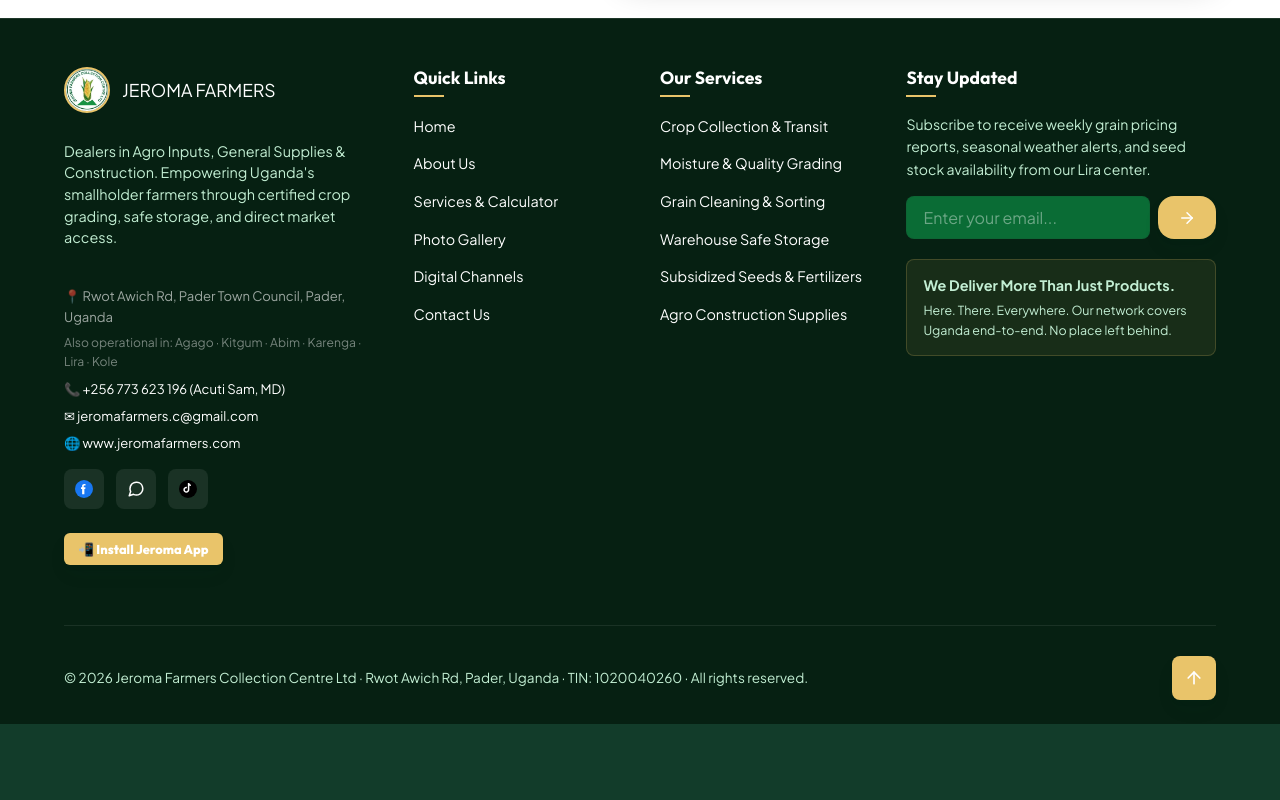
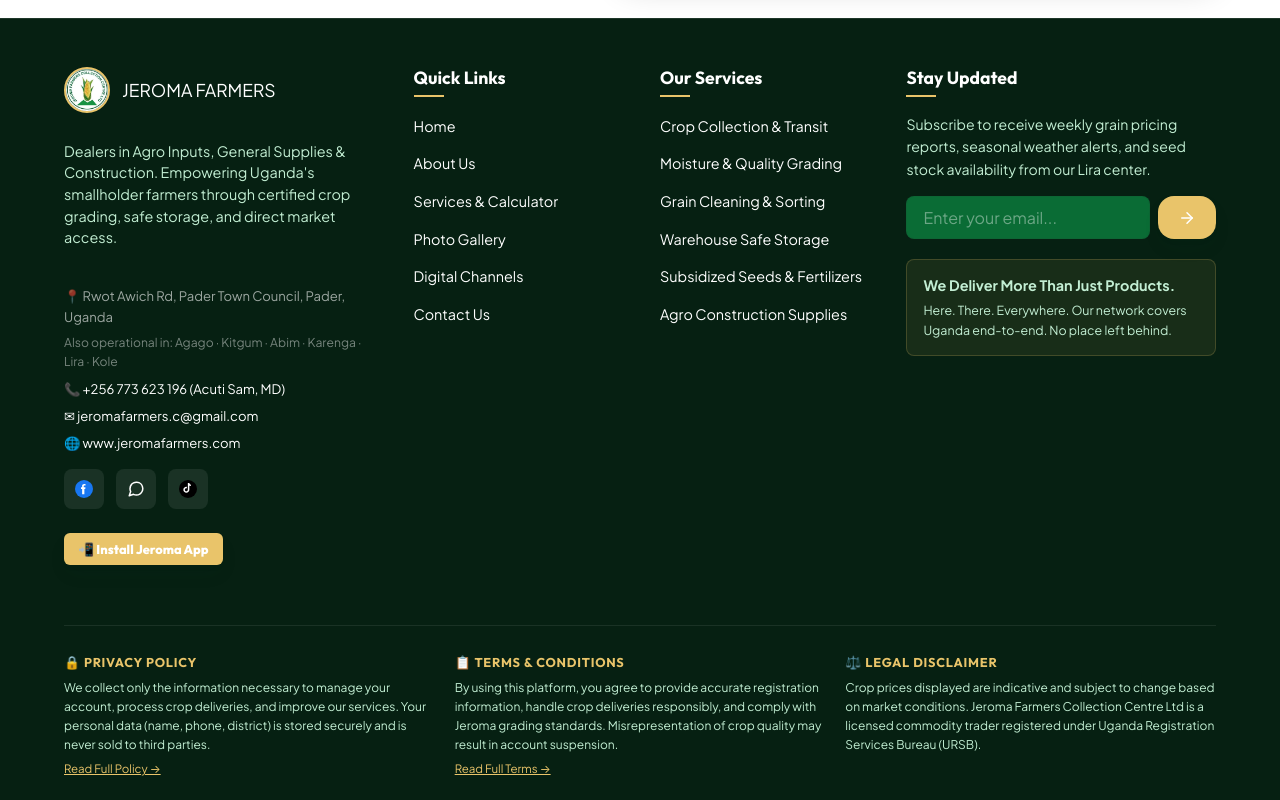
Before and after one commit to Omongo-Bden/jeroma-farmers-web, a React (Vite) app: page / in a window 1280 px wide. Shown: the part 11200-12000 px from the top of the page. Before the commit the page ends 11924 px from the top, so only its background shows below. Built offline with nearby package versions, Linux system fonts and the light colour scheme; no server answers.

Commit message:
UI: Compact Ask Jeroma pill + round login button on mobile; Privacy Policy, Terms & Cookie Policy in footer

```diff
--- a/src/components/Footer.jsx
+++ b/src/components/Footer.jsx
@@ -196,6 +196,118 @@ export default function Footer({ lang, translations: _translations, showInstallB
           </div>
         </div>
 
+        {/* Privacy & Legal Section */}
+        <div style={{
+          borderTop: '1px solid rgba(255,255,255,0.08)',
+          padding: '28px 0 0',
+          marginTop: '8px'
+        }}>
+          <div style={{
+            display: 'grid',
+            gridTemplateColumns: 'repeat(auto-fit, minmax(200px, 1fr))',
+            gap: '20px',
+            marginBottom: '20px'
+          }}>
+            {/* Privacy Policy */}
+            <div>
+              <h5 style={{ color: 'var(--color-secondary)', fontSize: '0.8rem', fontWeight: 700, marginBottom: '8px', textTransform: 'uppercase', letterSpacing: '0.06em' }}>
+                🔒 {lang === 'en' ? 'Privacy Policy' : 'Cik me Privacy'}
+              </h5>
+              <p style={{ fontSize: '0.75rem', color: 'rgba(255,255,255,0.5)', lineHeight: 1.6 }}>
+                {lang === 'en'
+                  ? 'We collect only the information necessary to manage your account, process crop deliveries, and improve our services. Your personal data (name, phone, district) is stored securely and is never sold to third parties.'
+                  : 'Wakano data keken me tic — nying, simu, kede district. Data ni coyo maber kede pe wamiyo bot dano mukene mo ceng.'}
+              </p>
+              <button
+                onClick={() => alert(lang === 'en'
+                  ? 'PRIVACY POLICY — Jeroma Farmers Collection Centre Ltd\n\nData We Collect: Name, phone number, district, crop delivery records, and app usage data.\n\nHow We Use It: To process deliveries, manage payouts, send collection schedule alerts, and improve our services.\n\nData Sharing: We do NOT sell or share your personal information with any third party. Data may be shared only with licensed government agricultural bodies as required by Uganda law.\n\nData Storage: All data is encrypted and stored on secure servers. You may request deletion of your account data at any time by contacting us at jeromafarmers.c@gmail.com.\n\nContact: Jeroma Farmers Collection Centre Ltd, Rwot Awich Rd, Pader · +256 773 623 196'
+                  : 'CIKE ME PRIVACY — Jeroma Farmers Collection Centre Ltd\n\nData ma wakano: Nying, simu, district, rekodi me cam, kede tic me app.\n\nTwero data: Pe wamiyo data ni bot dano mo pe. Wamiyo keken bot government me Uganda ka mite.\n\nLworo data: Data ducu coy maber i server me secure. Ka imito kwanyo data ni, bidh bot jeromafarmers.c@gmail.com.\n\nKama wabet: Jeroma Farmers Collection Centre Ltd, Rwot Awich Rd, Pader · +256 773 623 196'
+                )}
+                style={{ background: 'none', border: 'none', color: 'var(--color-secondary)', fontSize: '0.72rem', cursor: 'pointer', padding: 0, textDecoration: 'underline', marginTop: '6px' }}
+              >
+                {lang === 'en' ? 'Read Full Policy →' : 'Kwan Cik ducu →'}
+              </button>
+            </div>
+
+            {/* Terms & Conditions */}
+            <div>
+              <h5 style={{ color: 'var(--color-secondary)', fontSize: '0.8rem', fontWeight: 700, marginBottom: '8px', textTransform: 'uppercase', letterSpacing: '0.06em' }}>
+                📋 {lang === 'en' ? 'Terms & Conditions' : 'Cik me Tic'}
+              </h5>
+              <p style={{ fontSize: '0.75rem', color: 'rgba(255,255,255,0.5)', lineHeight: 1.6 }}>
+                {lang === 'en'
+                  ? 'By using this platform, you agree to provide accurate registration information, handle crop deliveries responsibly, and comply with Jeroma grading standards. Misrepresentation of crop quality may result in account suspension.'
+                  : 'Ka iketo tic app man, igam me miyo ngec me adwi, kede lubo cik me grading pa Jeroma. Ka imiyo ngec lagen, akaunti ni twero gikwero.'}
+              </p>
+              <button
+                onClick={() => alert(lang === 'en'
+                  ? 'TERMS & CONDITIONS — Jeroma Farmers Collection Centre Ltd\n\n1. Eligibility: The platform is open to registered smallholder farmers and authorized Jeroma staff in Uganda.\n\n2. Accurate Information: Users must provide accurate personal and crop data. Fraudulent records will result in immediate account suspension.\n\n3. Crop Grading: All crops are subject to standard moisture and quality testing. Payout rates are based on certified Grade-A or Grade-B classification.\n\n4. Payout Terms: Mobile money payouts are processed within 2–3 business days of grading approval. Jeroma is not liable for delays caused by mobile network providers.\n\n5. Account Security: Users are responsible for keeping their login credentials secure. Report any unauthorized access immediately.\n\n6. Limitation of Liability: Jeroma is not liable for losses arising from force majeure events, market price fluctuations, or third-party service failures.\n\n7. Amendments: These terms may be updated periodically. Continued use of the platform constitutes acceptance of revised terms.\n\nContact: jeromafarmers.c@gmail.com · +256 773 623 196'
+                  : 'CIK ME TIC — Jeroma Farmers Collection Centre Ltd\n\n1. Ŋat mitic: App man yelo apur ma coyote i Uganda kede lutic ma Jeroma omako.\n\n2. Ngec me adwi: Ŋat ducu myero omiyo ngec me adwi. Ka ngec lim, akaunti ni twero gikwero liwa.\n\n3. Grading: Cam ducu myero kato testing me moisture kede quality. Payout obedo ki Grade-A onyo Grade-B.\n\n4. Payout: Mobile money twero bino i kin nino 2–3 me tic. Jeroma pe tye ki tam pi nino ma network okelogi.\n\n5. Kicony me login: In aye tye ki tam pi kicony me akaunti ni. Miyo ŋec ka dano mukene ocomo i.\n\n6. Jeroma pe tye ki tam pi tika ma oa ki tika ma oa ki piny, market onyo dano mukene.\n\nKama wabet: jeromafarmers.c@gmail.com · +256 773 623 196'
+                )}
+                style={{ background: 'none', border: 'none', color: 'var(--color-secondary)', fontSize: '0.72rem', cursor: 'pointer', padding: 0, textDecoration: 'underline', marginTop: '6px' }}
+              >
+                {lang === 'en' ? 'Read Full Terms →' : 'Kwan Cik ducu →'}
+              </button>
+            </div>
+
+            {/* Disclaimer */}
+            <div>
+              <h5 style={{ color: 'var(--color-secondary)', fontSize: '0.8rem', fontWeight: 700, marginBottom: '8px', textTransform: 'uppercase', letterSpacing: '0.06em' }}>
+                ⚖️ {lang === 'en' ? 'Legal Disclaimer' : 'Cik me Loya'}
+              </h5>
+              <p style={{ fontSize: '0.75rem', color: 'rgba(255,255,255,0.5)', lineHeight: 1.6 }}>
+                {lang === 'en'
+                  ? 'Crop prices displayed are indicative and subject to change based on market conditions. Jeroma Farmers Collection Centre Ltd is a licensed commodity trader registered under Uganda Registration Services Bureau (URSB).'
+                  : 'Wel me cam ma i app man twero loko ki yo me market. Jeroma Farmers Collection Centre Ltd coyote maber i URSB me Uganda.'}
+              </p>
+            </div>
+          </div>
+
+          {/* Legal links row */}
+          <div style={{
+            display: 'flex',
+            flexWrap: 'wrap',
+            gap: '16px',
+            paddingTop: '12px',
+            borderTop: '1px solid rgba(255,255,255,0.06)',
+            marginBottom: '4px'
+          }}>
+            {[
+              { label: lang === 'en' ? '🔒 Privacy Policy' : '🔒 Privacy', action: 'privacy' },
+              { label: lang === 'en' ? '📋 Terms of Use' : '📋 Cik me Tic', action: 'terms' },
+              { label: lang === 'en' ? '🍪 Cookie Policy' : '🍪 Cookie', action: 'cookie' },
+              { label: lang === 'en' ? '📞 Contact Support' : '📞 Kony', action: 'contact' },
+            ].map(link => (
+              <button
+                key={link.action}
+                onClick={() => {
+                  if (link.action === 'contact') {
+                    window.location.href = 'mailto:jeromafarmers.c@gmail.com';
+                  } else if (link.action === 'cookie') {
+                    alert(lang === 'en'
+                      ? 'COOKIE POLICY\n\nJeroma Farmers web platform uses only essential cookies required for user authentication and session management. We do not use advertising or tracking cookies. Your browser\'s local storage is used to save language preferences and app settings only.'
+                      : 'CIKE ME COOKIE\n\nApp pa Jeroma keto cookie keken me login kede session. Pe waketo cookie me ads onyo tracking. Local storage i browser ni kano keken leb kede settings me app.'
+                    );
+                  }
+                }}
+                style={{
+                  background: 'none',
+                  border: 'none',
+                  color: 'rgba(255,255,255,0.4)',
+                  fontSize: '0.7rem',
+                  cursor: 'pointer',
+                  padding: 0,
+                  transition: 'color 0.2s'
+                }}
+                onMouseOver={e => e.target.style.color = 'var(--color-secondary)'}
+                onMouseOut={e => e.target.style.color = 'rgba(255,255,255,0.4)'}
+              >
+                {link.label}
+              </button>
+            ))}
+          </div>
+        </div>
+
         {/* Bottom bar */}
         <div className="footer-bottom">
           <p>© {new Date().getFullYear()} Jeroma Farmers Collection Centre Ltd · Rwot Awich Rd, Pader, Uganda · TIN: 1020040260 · All rights reserved.</p>
```
Also changed, not shown: src/components/Navbar.jsx (+29 -29 lines).
